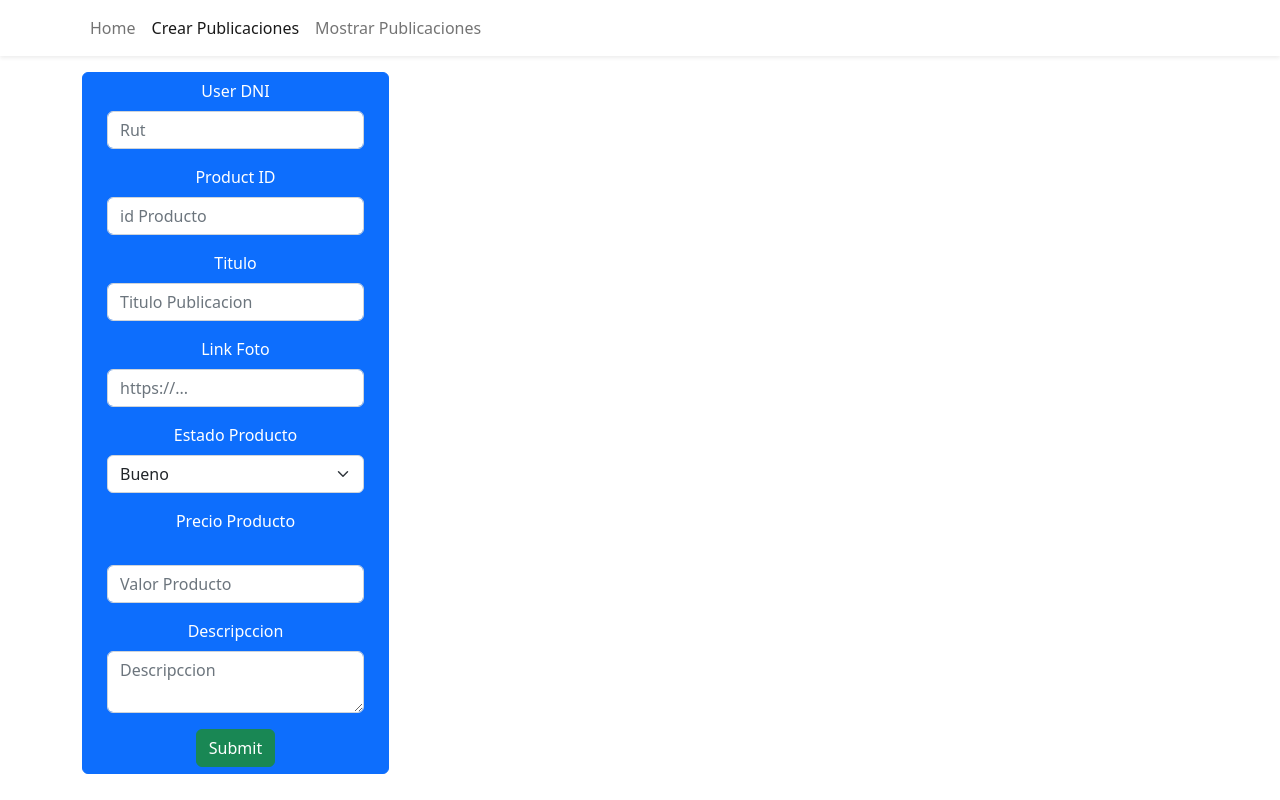
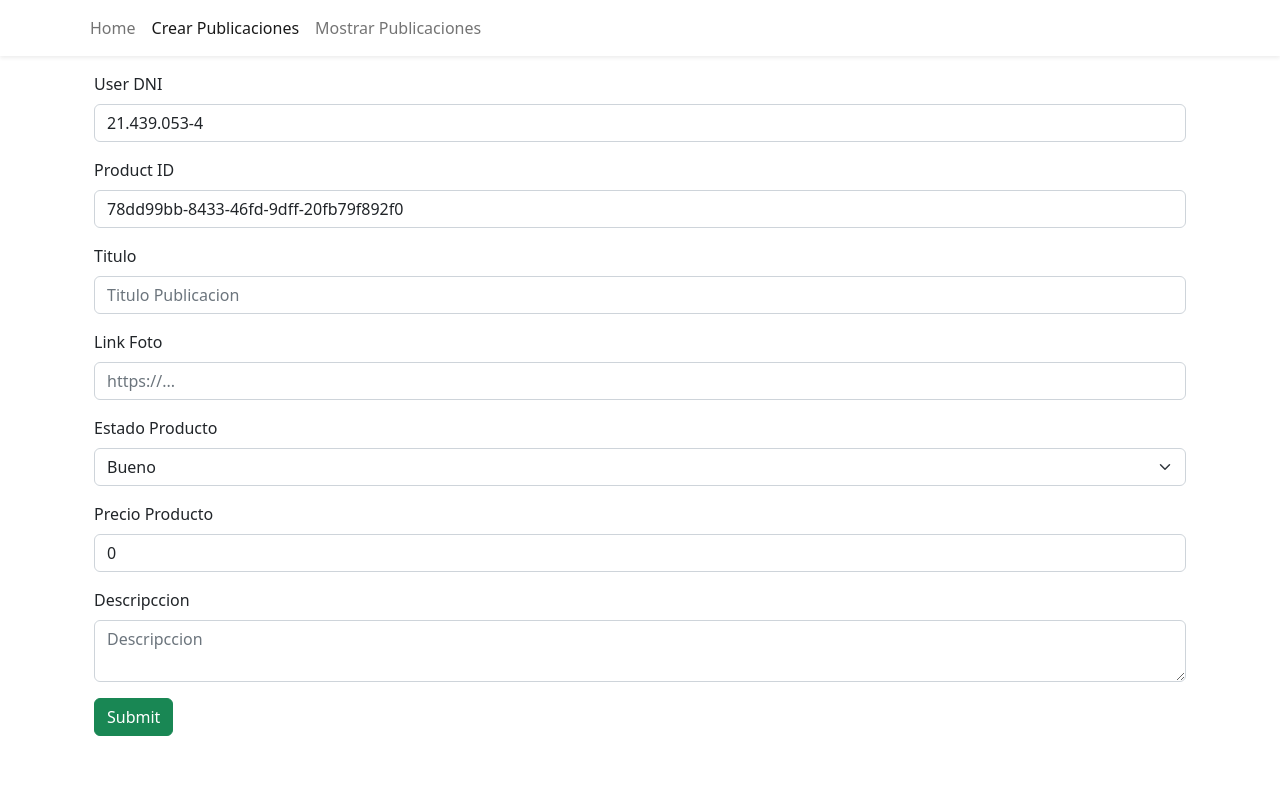
Before and after one commit to IxyzDev/UV-BD_WEB-BackendTS, a React (Vite) app in the folder frontend/: page /Create_Publications in a window 1280 px wide. Built offline with nearby package versions, Linux system fonts and the light colour scheme; no server answers.

Commit message:
casi finalizando

```diff
--- a/frontend/src/components/Form.tsx
+++ b/frontend/src/components/Form.tsx
@@ -21,6 +21,12 @@ export default class AddTutorial extends Component<Props, State> {
       this.onChangeDescription = this.onChangeDescription.bind(this);
       this.saveTutorial = this.saveTutorial.bind(this);
       this.newTutorial = this.newTutorial.bind(this);
+      this.onChangeFoto = this.onChangeFoto.bind(this);
+      this.onChangePrecio = this.onChangePrecio.bind(this);
+      this.onChangeEstado = this.onChangeEstado.bind(this);
+      this.onChangeIdProducto = this.onChangeIdProducto.bind(this);
+      this.onChangeRut = this.onChangeRut.bind(this);
+
 
 /*  idPublicacion: string
   rutUsuario: 21.479.053-4
@@ -84,13 +90,25 @@ export default class AddTutorial extends Component<Props, State> {
     }
 
     onChangePrecio(e: ChangeEvent<HTMLInputElement>) {
+        console.log(e.target.value, e.target.valueAsNumber)
         this.setState({
           precioPublicacion: e.target.valueAsNumber
         });
     }
 
-
-    saveTutorial() {
+  /*
+      {
+        "fotoPublicacion": "https://via.placeholder.com/150/f684ab",
+        "precioPublicacion": 500,
+        "estadoPublicacion": "Bueno",
+        "tituloPublicacion": "Algo",
+        "descripcionPublicacion": "La encontre en un mal estado para su venta",
+        "rutUsuario": "21.439.053-4",
+        "idProducto": "78dd99bb-8433-46fd-9dff-20fb79f892f0"
+    }
+  */
+    saveTutorial(e: React.FormEvent<HTMLFormElement>) {
+      e.preventDefault()
       const data:any | resultProps = {
         tituloPublicacion: this.state.tituloPublicacion,
         descripcionPublicacion: this.state.descripcionPublicacion,
@@ -100,19 +118,9 @@ export default class AddTutorial extends Component<Props, State> {
         rutUsuario: this.state.rutUsuario,
         idProducto: this.state.idProducto
       };
-  /*
-    {
-        "fotoPublicacion": "https://via.placeholder.com/150/f684ab",
-        "precioPublicacion": 500,
-        "estadoPublicacion": "Bueno",
-        "tituloPublicacion": "Algo",
-        "descripcionPublicacion": "La encontre en un mal estado para su venta",
-        "rutUsuario": "21.439.053-4",
-        "idProducto": "78dd99bb-8433-46fd-9dff-20fb79f892f0"
-    }
-  */
+      console.log(data)
       TutorialDataService.create(data)
-        .then((response: any) => {
+        /*.then((response: any) => {
           this.setState({
             idPublicacion: response.data.idPublicacion,
             tituloPublicacion: response.data.titulo,
@@ -125,11 +133,12 @@ export default class AddTutorial extends Component<Props, State> {
             published: response.data.published,
             submitted: true
           });
-          console.log(response.data);
+
+          //console.log(response.data);
         })
         .catch((e: Error) => {
           console.log(e);
-        });
+        });*/
     }
 
     newTutorial() {
@@ -145,24 +154,23 @@ export default class AddTutorial extends Component<Props, State> {
         const {idProducto, rutUsuario, submitted, tituloPublicacion, descripcionPublicacion, estadoPublicacion, precioPublicacion, fotoPublicacion } = this.state;
 
     return (
-    <Form validated={submitted}>
         <Container>
-            <Form>
+            <Form validated={submitted} onSubmit={this.saveTutorial} >
             <Form.Group className="mb-3">
-              <Form.Label required value={rutUsuario} onChange={this.onChangeRut}>User DNI</Form.Label>
-              <Form.Control placeholder="Rut" />
+              <Form.Label >User DNI</Form.Label>
+              <Form.Control required value={rutUsuario} onChange={this.onChangeRut} placeholder="Rut" />
             </Form.Group>
             <Form.Group className="mb-3">
-              <Form.Label required value={idProducto} onChange={this.onChangeIdProducto}>Product ID</Form.Label>
-              <Form.Control placeholder="id Producto" />
+              <Form.Label >Product ID</Form.Label>
+              <Form.Control required value={idProducto} onChange={this.onChangeIdProducto} placeholder="id Producto" />
             </Form.Group>
                 <Form.Group className="mb-3" controlId="exampleForm.ControlInput1">
-                    <Form.Label required value={tituloPublicacion} onChange={this.onChangeTitle}>Titulo</Form.Label>
-                    <Form.Control type="title" placeholder="Titulo Publicacion" />
+                    <Form.Label >Titulo</Form.Label>
+                    <Form.Control required value={tituloPublicacion} onChange={this.onChangeTitle} type="title" placeholder="Titulo Publicacion" />
                 </Form.Group>
                 <Form.Group className="mb-3" controlId="exampleForm.ControlInput1">
-                    <Form.Label required value={fotoPublicacion} onChange={this.onChangeFoto}>Link Foto</Form.Label>
-                    <Form.Control type="Link" placeholder="https://..." />
+                    <Form.Label >Link Foto</Form.Label>
+                    <Form.Control required value={fotoPublicacion} onChange={this.onChangeFoto} placeholder="https://..." />
                 </Form.Group>
                 <Form.Label>Estado Producto</Form.Label>
                 <Form.Select required value={estadoPublicacion} onChange={this.onChangeEstado} className="mb-3" aria-label="Default select example">
@@ -172,19 +180,17 @@ export default class AddTutorial extends Component<Props, State> {
                 </Form.Select>
                 <Form.Label>Precio Producto</Form.Label>
                     <Form.Group className="mb-3" controlId="exampleForm.ControlInput1">
-                        <Form.Label required value={precioPublicacion} onChange={this.onChangePrecio}></Form.Label>
-                        <Form.Control type="Precio" placeholder="Valor Producto" />
+                        <Form.Control required value={precioPublicacion} onChange={this.onChangePrecio} type="number" placeholder="Valor Producto" />
                     </Form.Group>
                 <Form.Group className="mb-3" controlId="descripccion">
                     <Form.Label>Descripccion</Form.Label>
                     <Form.Control as="textarea" type="text" placeholder="Descripccion" aria-required value={descripcionPublicacion} onChange={this.onChangeDescription}/>
                 </Form.Group>
-                <Button onClick={this.saveTutorial} className="btn btn-success" type="submit">
+                <Button className="btn btn-success" type="submit">
                     Submit
                 </Button>
             </Form>
         </Container>
-    </Form>
     )
 
     }
--- a/frontend/src/pages/Create_Publication.tsx
+++ b/frontend/src/pages/Create_Publication.tsx
@@ -1,8 +1,6 @@
-import { Button, Card } from "react-bootstrap";
-import axios from "axios"
-import { useEffect } from "react";
+import { Card } from "react-bootstrap";
 import  Formulario  from "../components/Form"
-import { resultProps } from "../interfaces/Publications"
+
 
 /*
 await axios.post(
@@ -20,29 +18,9 @@ await axios.post(
 */
 
 export function CreatePublications() {
-  const api = async () => {
-    await axios.post('http://localhost:3000/publicacion/crear',
-    {
-      headers: {
-        "x-access-token": "token-value",
-      },
-    }
-    )
-      .then(function (response:any) {
-        console.log(response);
-      }).catch((err)=>{
-        console.log(err)
-      })
-  }
-  useEffect(() => {
-    console.log("A")
-    api();
-  }, []);
   return (
-    <Button onClick={CreatePublications}>
       <Card.Text>
         <Formulario/>
       </Card.Text>
-    </Button>
   )
 };
--- a/frontend/src/pages/Show_Publications.tsx
+++ b/frontend/src/pages/Show_Publications.tsx
@@ -25,7 +25,6 @@ export function ShowPublications() {
   }, []);
   return(
     <div className="App">
-    <h1>
       {result?.map((value: resultProps) => {
         return (
           <Card style={{width: '30rem'}}  key={value.idPublicacion}>
@@ -43,7 +42,6 @@ export function ShowPublications() {
           </Card>
         );
       })}
-    </h1>
   </div>
   )
 }
--- a/frontend/src/services/tutorial.service.ts
+++ b/frontend/src/services/tutorial.service.ts
@@ -1,5 +1,6 @@
 import http from "../http-common";
 import { resultProps } from "../interfaces/Publications";
+import axios from "axios"
 
 class TutorialDataService {
   getAll() {
@@ -11,7 +12,13 @@ class TutorialDataService {
   }
 
   create(data: resultProps) {
-    return http.post<resultProps>("/publicacion/crear", data);
+    console.log(data)
+    axios.post( `http://localhost:3000/publicacion/crear`, data,
+            {
+                headers: { 'Content-Type': 'application/json' },
+            }
+        ).then(resultado => console.log(resultado));
+    //return http.post<resultProps>("/publicacion/crear", data);
   }
 
   update(data: resultProps, idPublicacion: any) {
```
Also changed, not shown: 2 other files (tests, documents, lock files or other folders).
